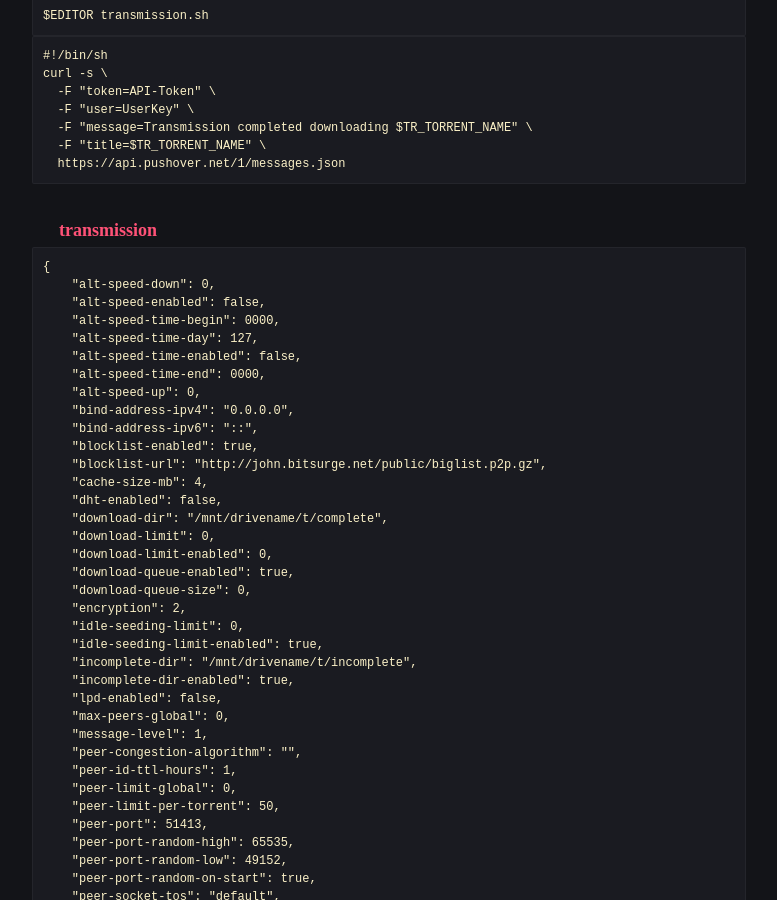
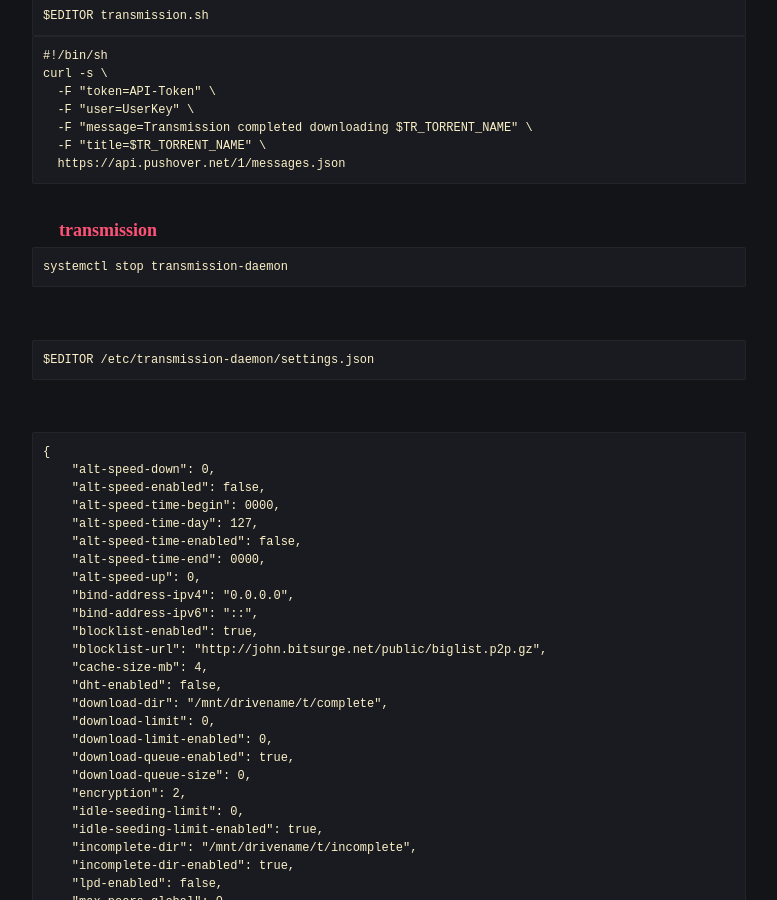
Before and after one commit to robert-marshall/xyz, a Jekyll site: the page built from _posts/2020-12-15-transmission-daemon-pushover-notifications.md, in a window 1280 px wide and 900 px high, scrolled down 632 px. Shown: the whole window, without its empty margins (251-1028 px from the left). Built offline with Jekyll 4.4.1, drawn with Linux system fonts in a browser that asks for light colours; some of the changed text lies outside the part shown.

````diff
--- a/_posts/2020-12-15-transmission-daemon-pushover-notifications.md
+++ b/_posts/2020-12-15-transmission-daemon-pushover-notifications.md
@@ -7,7 +7,7 @@
 
 # tables of contents
 - [pushover](#pushover)
-- [transmission](#tranmission)
+- [transmission](#transmission)
 
 
 # [pushover](#pushover)
@@ -37,6 +37,18 @@
 
 
 # [transmission](#tranmission)
+
+```
+systemctl stop transmission-daemon
+```
+
+<br />
+
+```
+$EDITOR /etc/transmission-daemon/settings.json
+```
+
+<br />
 
 ```
 {
@@ -114,6 +126,11 @@
 }
 ```
 
+<br />
+
+```
+systemctl start transmission-daemon
+```
 
 ##### Resources
 - [Setup Transmission-Daemon](https://robertmarshall.xyz/setup-transmission-daemon/)
````
